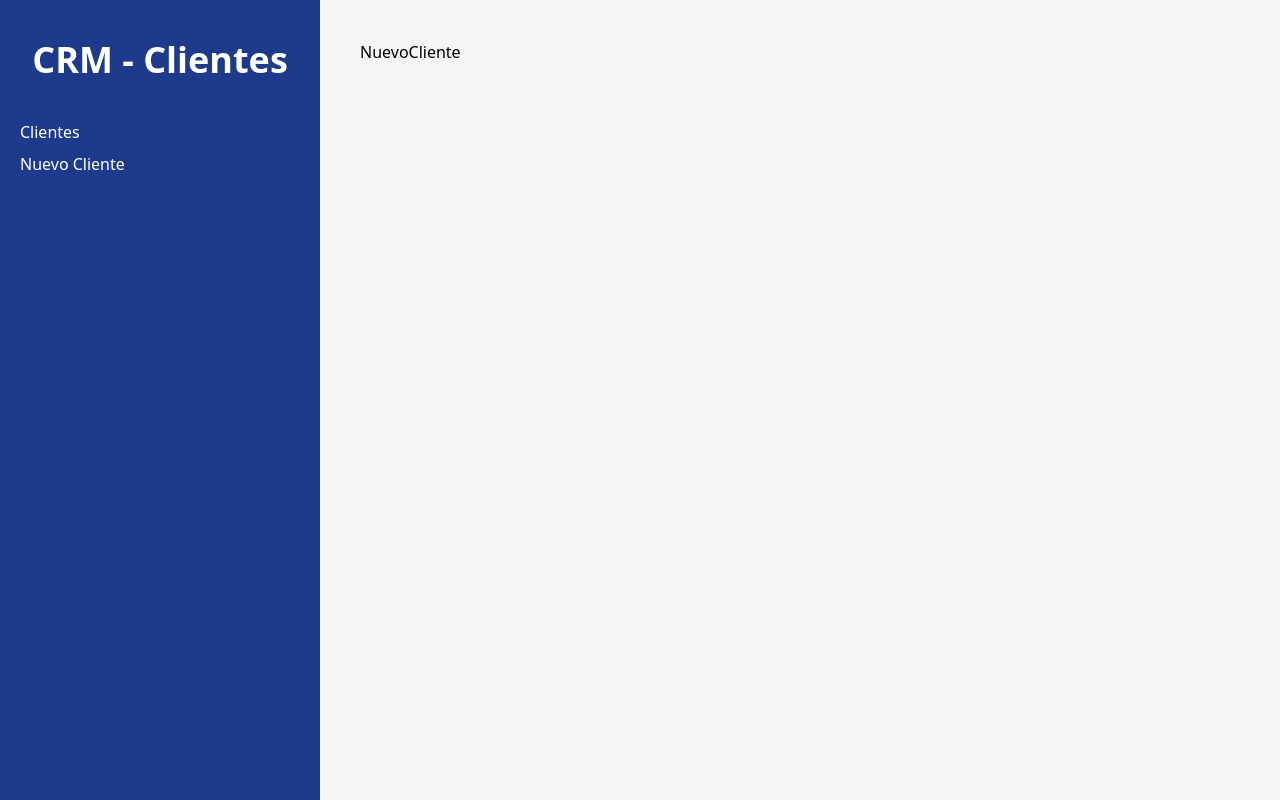
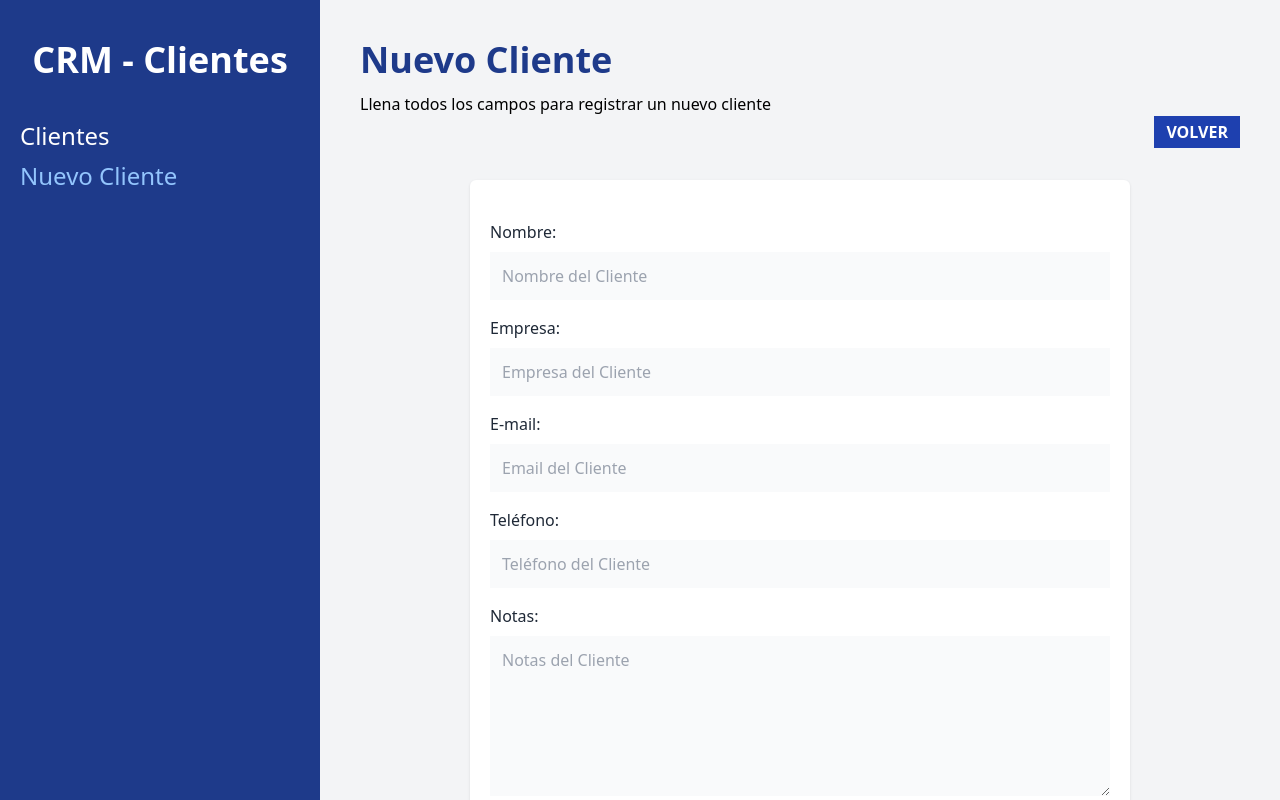
Before and after one commit to Zoes2/crm-react, a React (Vite) app: page /clientes/nuevo in a window 1280 px wide. Built offline with nearby package versions, Linux system fonts and the light colour scheme.

Commit message:
correción errores, diseño nuevos clientes, Formulario

```diff
--- a/index.html
+++ b/index.html
@@ -5,6 +5,7 @@
     <link rel="shortcut icon" href="src/img/apreton-de-manos.png" type="image/x-icon">
     <meta name="viewport" content="width=device-width, initial-scale=1.0" />
     <title>CRM - React Router DOM - Vite - Tailwind CSS</title>
+
   </head>
   <body class="min-h-screen bg-gray-100">
     <div id="root"></div>
--- /dev/null
+++ b/src/components/Formulario.jsx
@@ -0,0 +1,77 @@
+const Formulario = ({cliente}) => {
+    return (
+        <>
+            <div className="mb-4">
+                <label
+                    className="text-gray-800"
+                    htmlFor="nombre"
+                >Nombre:</label>
+                <input
+                    id="nombre"
+                    type="text"
+                    className="mt-2 block w-full p-3 bg-gray-50"
+                    placeholder="Nombre del Cliente"
+                    name="nombre"
+                />
+            </div>
+            <div className="mb-4">
+                <label
+                    className="text-gray-800"
+                    htmlFor="empresa"
+                >Empresa:</label>
+                <input
+                    id="empresa"
+                    type="text"
+                    className="mt-2 block w-full p-3 bg-gray-50"
+                    placeholder="Empresa del Cliente"
+                    name="empresa"
+                />
+            </div>
+
+            <div className="mb-4">
+                <label
+                    className="text-gray-800"
+                    htmlFor="email"
+                >E-mail:</label>
+                <input
+                    id="email"
+                    type="email"
+                    className="mt-2 block w-full p-3 bg-gray-50"
+                    placeholder="Email del Cliente"
+                    name="email"
+                />
+            </div>
+
+            <div className="mb-4">
+                <label
+                    className="text-gray-800"
+                    htmlFor="telefono"
+                >Teléfono:</label>
+                <input
+                    id="telefono"
+                    type="tel"
+                    className="mt-2 block w-full p-3 bg-gray-50"
+                    placeholder="Teléfono del Cliente"
+                    name="telefono"
+                />
+            </div>
+
+            <div className="mb-4">
+                <label
+                    className="text-gray-800"
+                    htmlFor="notas"
+                >Notas:</label>
+                <textarea
+                    as="textarea"
+                    id="notas"
+                    type="text"
+                    className="mt-2 block w-full p-3 bg-gray-50 h-40 align-self"
+                    placeholder="Notas del Cliente"
+                    name="notas"
+                />
+            </div>
+        </>
+    )
+}
+
+export default Formulario
--- a/src/components/Layout.jsx
+++ b/src/components/Layout.jsx
@@ -5,17 +5,17 @@
     const location = useLocation()
 
     return (
-        <div className="md: flex md:min-h-screen">
-            <aside className="md: w-1/4 bg-blue-900 px-5 py-10">
+        <div className="md:flex md:min-h-screen">
+            <aside className="md:w-1/4 bg-blue-900 px-5 py-10">
                 <h2 className="text-4xl font-black text-center text-white">CRM - Clientes</h2>
 
                 <nav className="mt-10">
-                    <Link className={`${location.pathname === '/' ? 'text-blue-300' : 'text-white'}text-2xl block mt-2 hover:text-blue-300 text-white`} to="/">Clientes</Link>
-                    <Link className={`${location.pathname === '/clientes/nuevo' ? 'text-blue-300' : 'text-white'}text-2xl block mt-2 hover:text-blue-300 text-white`} to="/clientes/nuevo">Nuevo Cliente</Link>
+                    <Link className={`${location.pathname === '/' ? 'text-blue-300' : 'text-white'} text-2xl block mt-2 hover:text-blue-300 `} to="/">Clientes</Link>
+                    <Link className={`${location.pathname === '/clientes/nuevo' ? 'text-blue-300' : 'text-white'} text-2xl block mt-2 hover:text-blue-300 `} to="/clientes/nuevo">Nuevo Cliente</Link>
                 </nav>
             </aside>
 
-            <main className="md: w-3/4 p-10 md: h-screen overflow-scroll">
+            <main className="md:w-3/4 p-10 md:h-screen overflow-scroll">
                 <Outlet />
             </main>
 
--- a/src/pages/NuevoCliente.jsx
+++ b/src/pages/NuevoCliente.jsx
@@ -1,8 +1,36 @@
-
+import { useNavigate } from "react-router-dom"
+import Formulario from "../components/Formulario"
 
 function NuevoCliente() {
+
+  const navigate = useNavigate()
+
   return (
-    <div>NuevoCliente</div>
+    <>
+      <h1 className="font-black text-4xl text-blue-900">Nuevo Cliente</h1>
+      <p className="mt-3">Llena todos los campos para registrar un nuevo cliente</p>
+
+      <div className="flex justify-end">
+        <button
+          className="bg-blue-800 text-white px-3 py-1 font-bold uppercase"
+          onClick={() => navigate('/')}
+        >
+          Volver
+        </button>
+      </div>
+
+      <div className="bg-white shadow rounded-md md:w-3/4 mx-auto px-5 py-10 mt-8">
+        <form>
+          <Formulario />
+
+          <input
+            type="submit"
+            className="mt-5 w-full bg-blue-800 p-3 uppercase font-bold text-white text-lg"
+            value='Registrar Cliente'
+          />
+        </form>
+      </div>
+    </>
   )
 }
 
```
